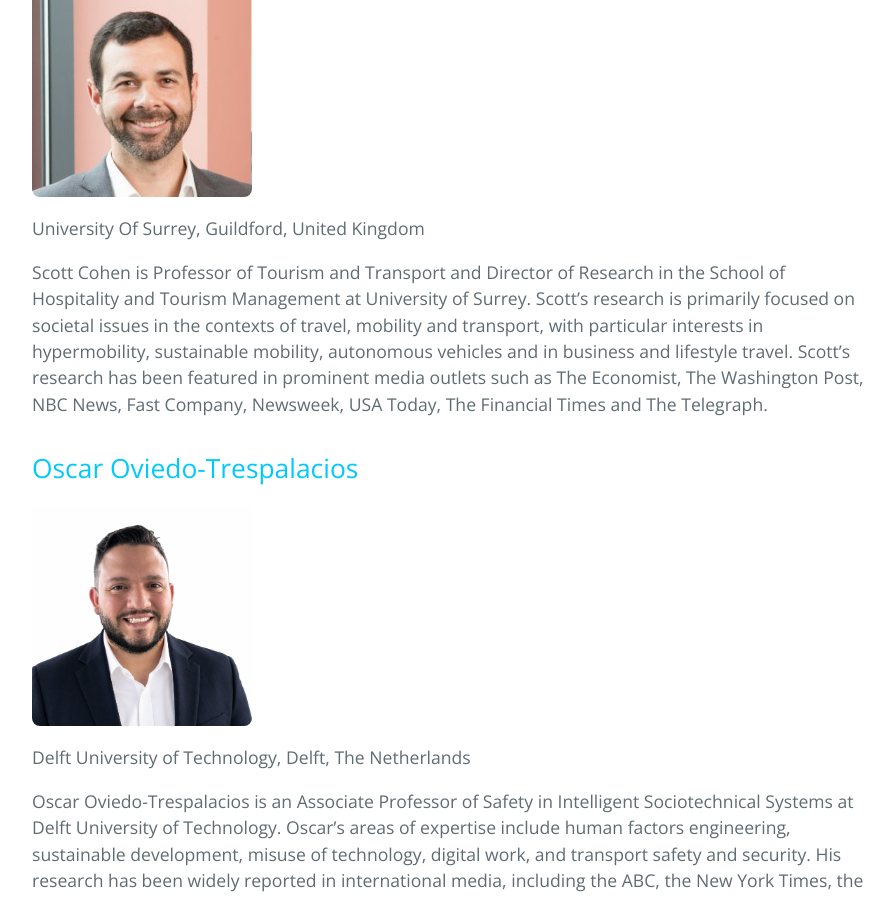
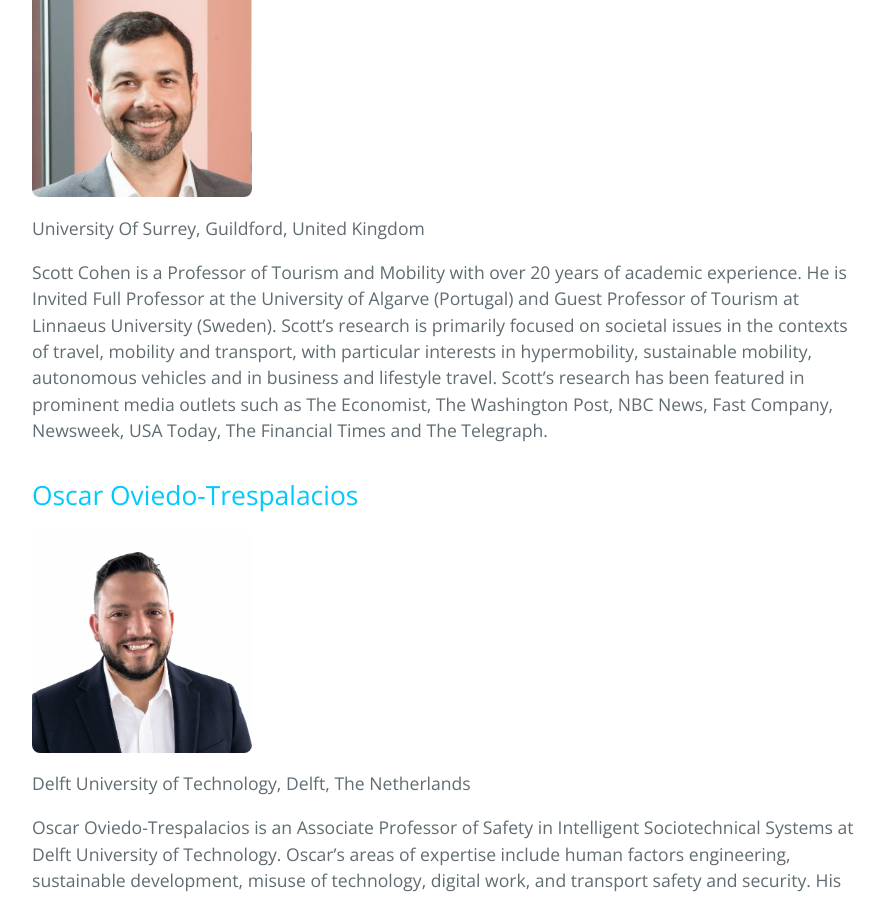
Before and after one commit to love-in-traffic/love-in-traffic.github.io, a Jekyll site: the page built from index.md, in a window 1280 px wide and 900 px high, scrolled down 2454 px. Shown: the whole window, without its empty margins (192-1086 px from the left). Built offline with Jekyll 4.4.1, drawn with Linux system fonts in a browser that asks for light colours.

Commit message:
Update index.md

```diff
--- a/index.md
+++ b/index.md
@@ -41,7 +41,7 @@ The workshop (W1) will take place on 20 September 2026, 08:30–12:30 in room 21
 
 University Of Surrey, Guildford, United Kingdom
 
-Scott Cohen is Professor of Tourism and Transport and Director of Research in the School of Hospitality and Tourism Management at University of Surrey. Scott's research is primarily focused on societal issues in the contexts of travel, mobility and transport, with particular interests in hypermobility, sustainable mobility, autonomous vehicles and in business and lifestyle travel. Scott's research has been featured in prominent media outlets such as The Economist, The Washington Post, NBC News, Fast Company, Newsweek, USA Today, The Financial Times and The Telegraph.
+Scott Cohen is a Professor of Tourism and Mobility with over 20 years of academic experience. He is Invited Full Professor at the University of Algarve (Portugal) and Guest Professor of Tourism at Linnaeus University (Sweden). Scott’s research is primarily focused on societal issues in the contexts of travel, mobility and transport, with particular interests in hypermobility, sustainable mobility, autonomous vehicles and in business and lifestyle travel. Scott’s research has been featured in prominent media outlets such as The Economist, The Washington Post, NBC News, Fast Company, Newsweek, USA Today, The Financial Times and The Telegraph.
 
 ## Oscar Oviedo-Trespalacios
 
```
